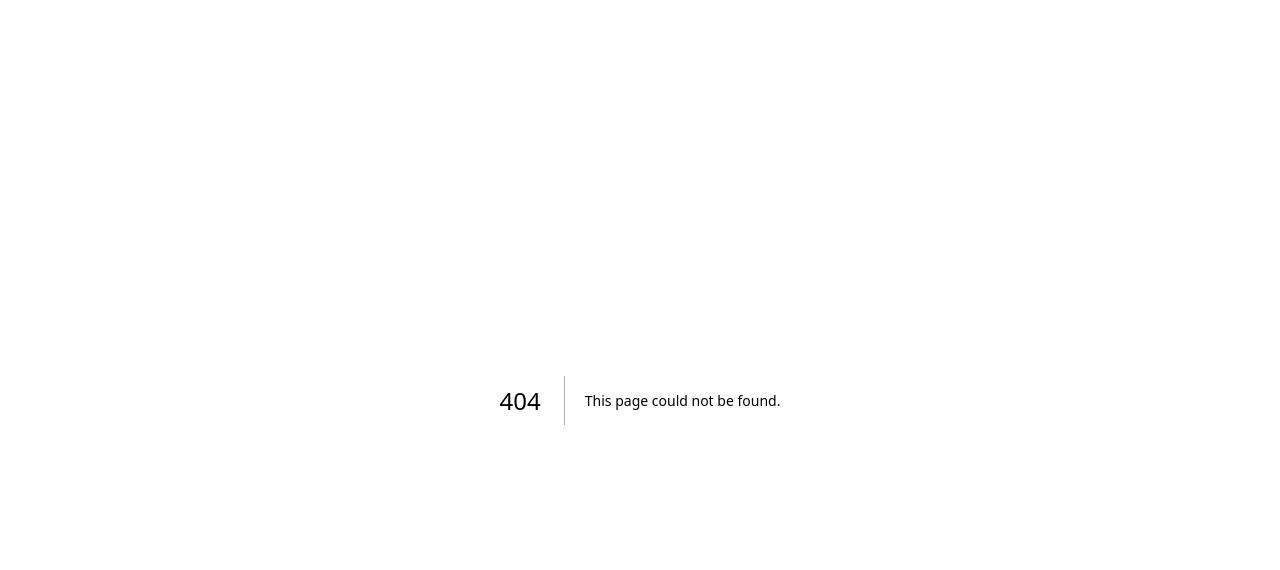
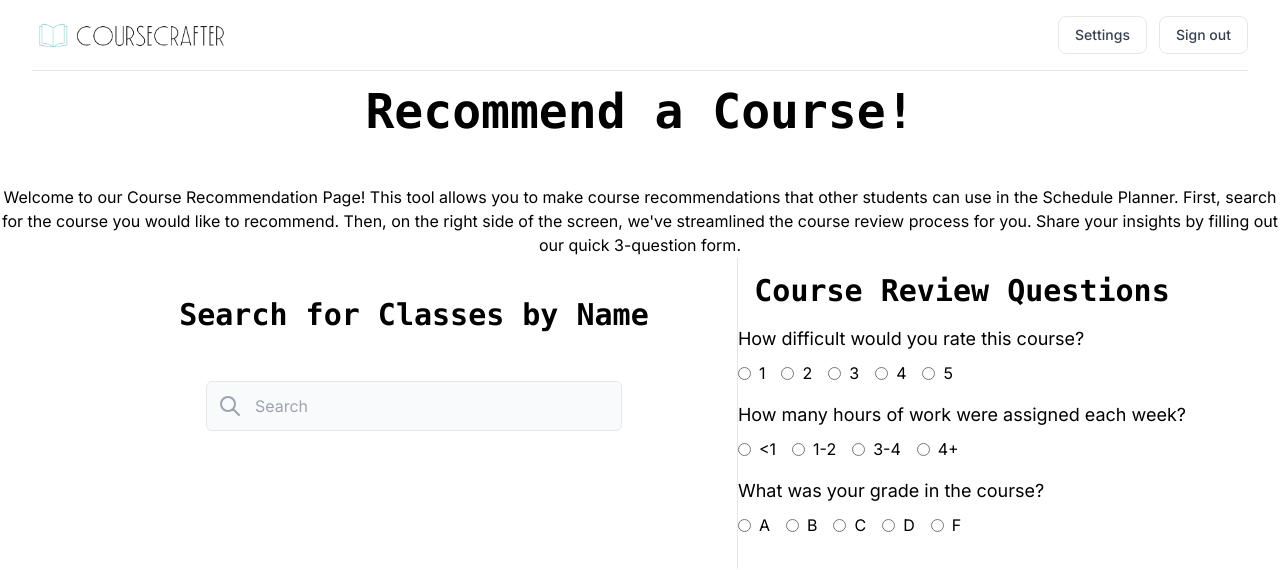
Before and after one commit to johnflanagan827/course-crafter-frontend, a Next.js app: page /recommendation in a window 1280 px wide. Before the commit this address had no page. Shown: the top 570 px of the page. Built offline with nearby package versions, Linux system fonts and the light colour scheme.

Commit message:
Made basic recommendation page and fixed defect on dashboard

```diff
--- a/app/(site)/dashboard/page.tsx
+++ b/app/(site)/dashboard/page.tsx
@@ -49,7 +49,7 @@ export default function Dashboard() {
                 <a href={`${FRONTEND_URL}/search`} className="block px-8 py-6 text-center text-black duration-150 font-medium bg-blue-300 rounded-lg hover:bg-blue-500 active:bg-blue-700 md:text-xl" style={{ margin: '0 20px' }}>
                     Search
                 </a>
-                <a href={`${FRONTEND_URL}/recommendation`} className="block px-8 py-6 text-black text-white duration-150 font-medium bg-blue-300 rounded-lg hover:bg-blue-500 active:bg-blue-700 md:text-xl" style={{ margin: '0 20px' }}>
+                <a href={`${FRONTEND_URL}/recommendation`} className="block px-8 py-6 text-black text-black duration-150 font-medium bg-blue-300 rounded-lg hover:bg-blue-500 active:bg-blue-700 md:text-xl" style={{ margin: '0 20px' }}>
                     Course Recommendation
                 </a>
                 <a href={`${FRONTEND_URL}/planner`} className="block px-8 py-6 text-center text-black duration-150 font-medium bg-blue-300 rounded-lg hover:bg-blue-500 active:bg-blue-700 md:text-xl" style={{ margin: '0 20px' }}>
--- /dev/null
+++ b/app/(site)/recommendation/page.tsx
@@ -0,0 +1,156 @@
+"use client"
+
+import React, { useState, useEffect } from 'react';
+import Header from '@/app/components/header';
+
+// Define the Search component
+export default function Search() {
+    const BACKEND_URL = process.env.NEXT_PUBLIC_BACKEND_URL;
+    // const token = localStorage.getItem('token');
+    const [searchQuery, setSearchQuery] = useState('');
+    const [classList, setClassList] = useState([]);
+    const [errormsg, setErrormsg] = useState('');
+    const [selectedCourse, setSelectedCourse] = useState<string | null>(null);
+
+    useEffect(() => {
+        console.log(searchQuery);
+    }, [searchQuery])
+
+    // Function to fetch search results
+    const fetchSearch = async () => {
+        const response = await fetch(`${BACKEND_URL}/api/search`, {
+            method: 'GET',
+            headers: {
+                'Content-Type': 'application/json',
+                // 'Authorization': `Bearer ${token}`,
+                'search': searchQuery
+            },
+        });
+        const data = await response.json();
+        if (response.ok) {
+            setErrormsg('');
+            setClassList(data);
+        } else {
+            setClassList([]);
+            // @ts-ignore
+            setErrormsg(data.msg);
+        }
+    }
+
+    const handleCourseClick = (course: string) => {
+        console.log('Selected Course:', course);
+        setSelectedCourse(course);
+    };
+    // Styles for heading
+    const headingStyle: React.CSSProperties = {
+        fontFamily: 'Monaco',
+    };
+
+    return (
+        <div>
+            <Header />
+            <h1 className='text-5xl font-bold flex justify-center mb-4 mt-4' style={headingStyle}>Recommend a Course!</h1>
+            <p style={{ textAlign: 'center', marginTop: '50px' }}>
+                Welcome to our Course Recommendation Page! This tool allows you to make course recommendations that other students can use in the Schedule Planner. First, search for the course you would like to recommend. Then, on the right side of the screen, we've streamlined the course review process for you. Share your insights by filling out our quick 3-question form.
+            </p>
+            <div className="flex justify-center">
+                <div className="w-1/2 p-6">
+                    <h3 className='text-3xl font-bold flex justify-center mb-4 mt-4' style={headingStyle}>Search for Classes by Name</h3>
+                    <form onSubmit={(e) => { e.preventDefault(); }} className="max-w-md px-4 mx-auto mt-12">
+                        <div className="relative">
+                            <button onClick={(e) => fetchSearch()}>
+                                <svg xmlns="http://www.w3.org/2000/svg" className="absolute top-0 bottom-0 w-6 h-6 my-auto text-gray-400 left-3" fill="none" viewBox="0 0 24 24" stroke="currentColor">
+                                    <path strokeLinecap="round" strokeLinejoin="round" strokeWidth={2} d="M21 21l-6-6m2-5a7 7 0 11-14 0 7 7 0 0114 0z" />
+                                </svg>
+                            </button>
+                            <input
+                                type="text"
+                                placeholder="Search"
+                                className="w-full py-3 pl-12 pr-4 text-gray-500 border rounded-md outline-none bg-gray-50 focus:bg-white focus:border-indigo-600"
+                                onChange={(e) => setSearchQuery(e.target.value)}
+                            />
+                        </div>
+                    </form>
+                    <div className='flex justify-center mt-8'>
+                        <ul className="grid grid-cols-2 gap-4 max-w-md">
+                            {classList.map((item, index) => (
+                                <li
+                                    key={index}
+                                    onClick={() => handleCourseClick(item)}
+                                    className={`p-3 rounded-md w-full md:w-auto cursor-pointer ${selectedCourse === item ? 'bg-gray-300' : 'bg-gray-100'
+                                        }`}
+                                >
+                                    {item}
+                                </li>
+                            ))}
+                        </ul>
+                        <div className={errormsg ? "text-red-500 text-lg" : "hidden"}>{errormsg}</div>
+                    </div>
+                </div>
+                <div className="w-1 border-r"></div>
+                <div className="mb-4">
+                    <h3 className='text-3xl font-bold flex justify-center mb-4 mt-4' style={headingStyle}>
+                        Course Review Questions
+                    </h3>
+                    {selectedCourse && (
+                        <p className='text-lg font-semibold mb-2'>
+                            Selected Course: {selectedCourse}
+                        </p>
+                    )}
+                    <div className="mb-4">
+                        <label className="block text-lg mb-2">How difficult would you rate this course?</label>
+                        <div className="flex space-x-4">
+                            {[1, 2, 3, 4, 5].map((rating) => (
+                                <label key={rating} className="flex items-center">
+                                    <input
+                                        type="radio"
+                                        name="difficulty"
+                                        value={rating}
+                                        onChange={(e) => console.log(e.target.value)}
+                                        className="mr-2"
+                                    />
+                                    {rating}
+                                </label>
+                            ))}
+                        </div>
+                    </div>
+                    <div className="mb-4">
+                        <label className="block text-lg mb-2">How many hours of work were assigned each week?</label>
+                        <div className="flex space-x-4">
+                            {['<1', '1-2', '3-4', '4+'].map((rating) => (
+                                <label key={rating} className="flex items-center">
+                                    <input
+                                        type="radio"
+                                        name="hoursOfWork"
+                                        value={rating}
+                                        onChange={(e) => console.log(e.target.value)}
+                                        className="mr-2"
+                                    />
+                                    {rating}
+                                </label>
+                            ))}
+                        </div>
+                    </div>
+                    <div className="mb-4">
+                        <label className="block text-lg mb-2">What was your grade in the course?</label>
+                        <div className="flex space-x-4">
+                            {['A', 'B', 'C', 'D', 'F'].map((rating) => (
+                                <label key={rating} className="flex items-center">
+                                    <input
+                                        type="radio"
+                                        name="grade"
+                                        value={rating}
+                                        onChange={(e) => console.log(e.target.value)}
+                                        className="mr-2"
+                                    />
+                                    {rating}
+                                </label>
+                            ))}
+                        </div>
+                    </div>
+                </div>
+
+            </div>
+        </div>
+    );
+}
```
